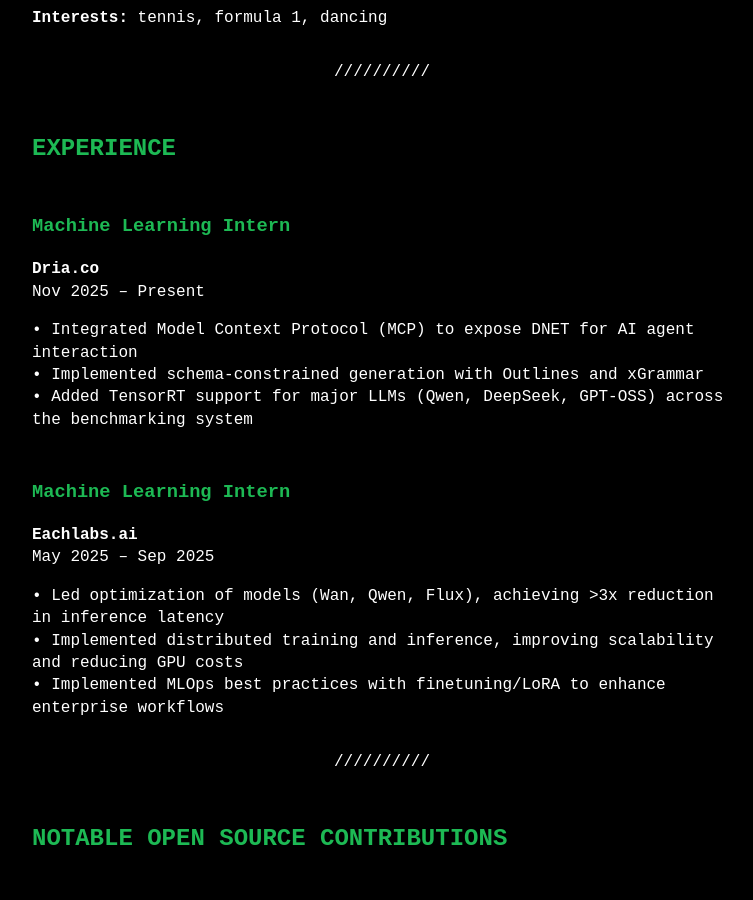
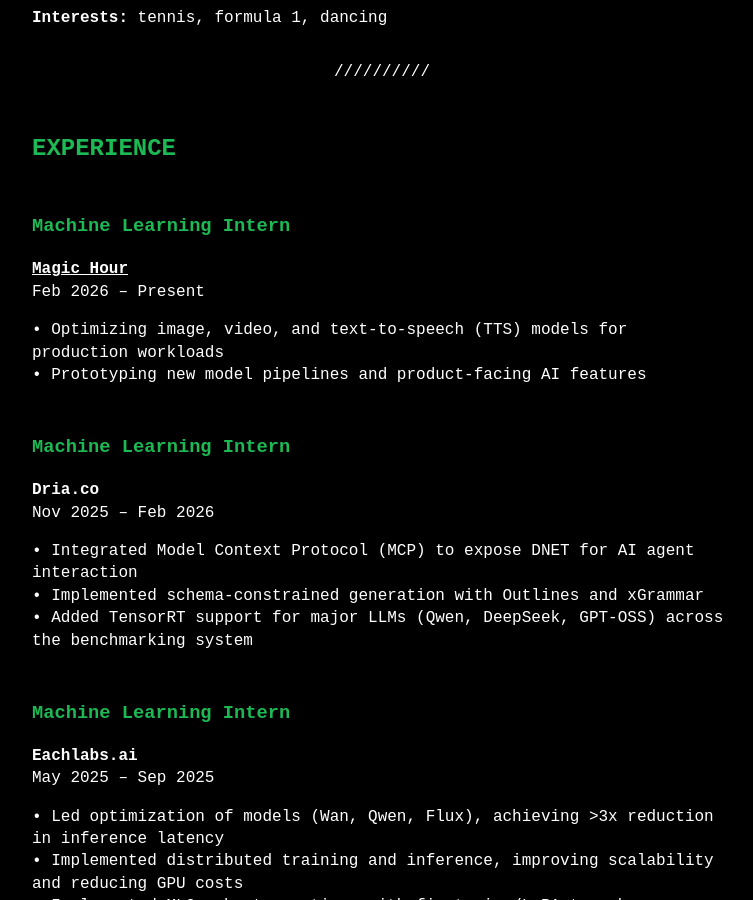
Before and after one commit to Yuvrajxms09/Yuvrajxms09.github.io, a Jekyll site: the page built from about.md, in a window 1280 px wide and 900 px high, scrolled down 712 px. Shown: the whole window, without its empty margins (258-1011 px from the left). Built offline with Jekyll 4.4.1, drawn with Linux system fonts in a browser that asks for light colours.

Commit message:
Update experience: Magic Hour internship; end Dria dates; add post
Made-with: Cursor

```diff
--- a/about.md
+++ b/about.md
@@ -15,8 +15,15 @@ title: About
 ## EXPERIENCE
 
 ### Machine Learning Intern
+**[Magic Hour](https://magichour.ai/)**
+Feb 2026 – Present
+
+• Optimizing image, video, and text-to-speech (TTS) models for production workloads
+• Prototyping new model pipelines and product-facing AI features
+
+### Machine Learning Intern
 **Dria.co**
-Nov 2025 – Present
+Nov 2025 – Feb 2026
 
 • Integrated Model Context Protocol (MCP) to expose DNET for AI agent interaction
 • Implemented schema-constrained generation with Outlines and xGrammar
```
Also changed, not shown: _posts/2025-12-15-winter-internship-dria.md (+2 -2 lines), _posts/2026-02-01-internship-magic-hour.md (added, +13 -0 lines).
